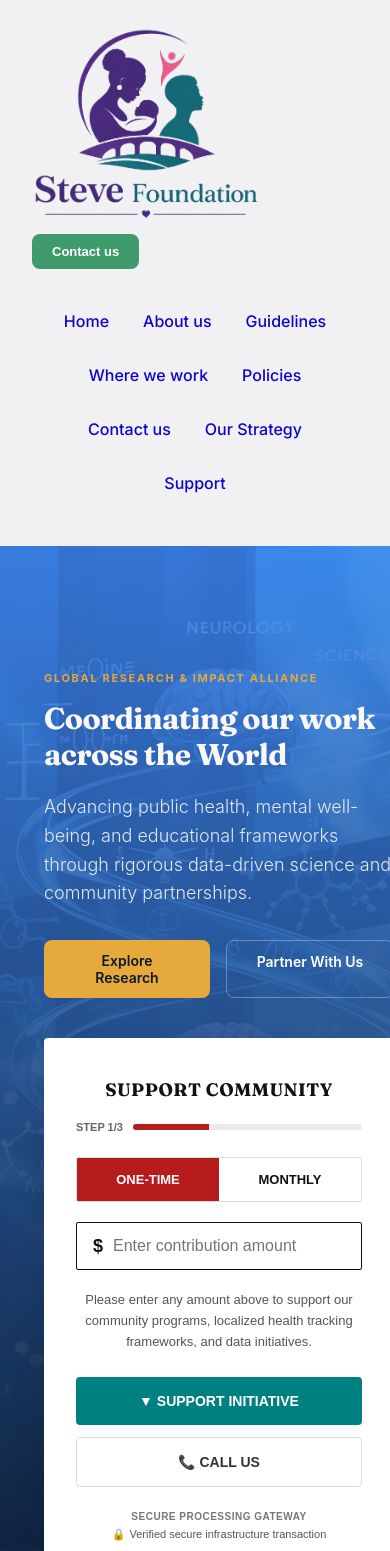
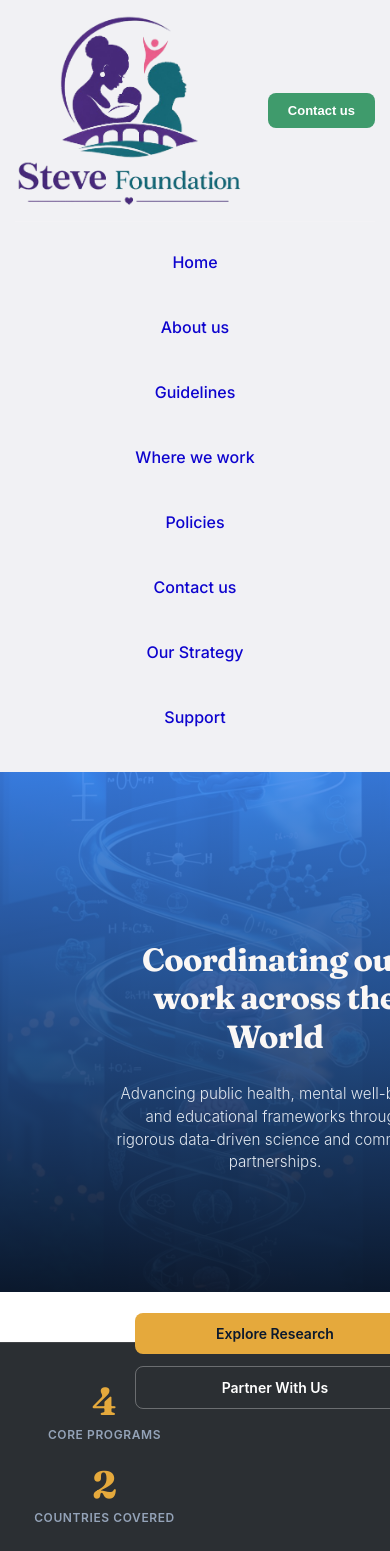
Before and after one commit to stevemichaelfoundation-sys/Steve-Michael-Consulting-Group, a Next.js app: page /branches in a window 390 px wide. Shown: the top 1551 px of the page. Built offline with nearby package versions, Linux system fonts and the light colour scheme.

Commit message:
added mobile responsiveness

```diff
--- a/app/globals.css
+++ b/app/globals.css
@@ -1959,3 +1959,138 @@ button:focus-visible {
     margin-top: 15px !important;
   }
 }
+
+/* Responsive Styles for Mobile Devices */
+@media screen and (max-width: 768px) {
+
+  header,
+  .navbar,
+  nav {
+    flex-direction: column !important;
+    align-items: center !important;
+    text-align: center !important;
+    padding: 15px !important;
+    gap: 15px !important;
+  }
+
+  nav ul,
+  .nav-links,
+  header div:has(a) {
+    flex-direction: row !important;
+    flex-wrap: wrap !important;
+    justify-content: center !important;
+    gap: 10px 15px !important;
+  }
+
+  .hero,
+  .banner,
+  [class*="banner"],
+  [class*="hero"] {
+    min-height: auto !important;
+    height: 300px !important;
+    background-size: cover !important;
+    background-position: center !important;
+  }
+
+  .container,
+  .grid,
+  .row,
+  main > div:has(.col),
+  section:has(h3, h4) {
+    display: flex !important;
+    flex-direction: column !important;
+    align-items: center !important;
+    width: 100% !important;
+    padding-left: 20px !important;
+    padding-right: 20px !important;
+    gap: 40px !important;
+  }
+
+  .col,
+  .column,
+  [class*="col-"],
+  main > div > div {
+    width: 100% !important;
+    max-width: 100% !important;
+    flex: 0 0 100% !important;
+    text-align: left !important;
+    margin-bottom: 20px !important;
+  }
+
+  h1 {
+    font-size: 2.2rem !important;
+    line-height: 1.2 !important;
+  }
+
+  h2 {
+    font-size: 1.8rem !important;
+    line-height: 1.3 !important;
+  }
+
+  h3 {
+    font-size: 1.5rem !important;
+    line-height: 1.4 !important;
+  }
+
+  p {
+    font-size: 1rem !important;
+    line-height: 1.6 !important;
+  }
+}
+/* Responsive Styles for the Hero Section Content */
+@media screen and (max-width: 768px) {
+
+  /* 1. Hero Content Wrapper */
+  /* Centers the text content over the background image on mobile */
+  .hero-content,
+  [class*="hero"] > div:has(h1) {
+    text-align: center !important;
+    padding: 0 20px !important;
+    display: flex !important;
+    flex-direction: column !important;
+    align-items: center !important;
+    justify-content: center !important;
+  }
+
+  /* 2. Hero Headings and Subtext */
+  /* Reduces font size slightly so the large heading doesn't clip off the screen */
+  .hero h1,
+  [class*="hero"] h1,
+  [class*="hero"] .title {
+    font-size: 2rem !important;
+    line-height: 1.2 !important;
+    margin-bottom: 15px !important;
+  }
+
+  /* Keeps description paragraph legible and centered */
+  .hero p,
+  [class*="hero"] p,
+  [class*="hero"] .description {
+    font-size: 0.95rem !important;
+    line-height: 1.5 !important;
+    max-width: 100% !important;
+    margin: 0 auto 25px auto !important;
+  }
+
+
+  .hero-buttons,
+  .cta-buttons,
+  [class*="hero"] div:has(button, a) {
+    display: flex !important;
+    flex-direction: column !important;
+    width: 100% !important;
+    max-width: 280px !important;
+    gap: 12px !important;
+    margin: 0 auto !important;
+  }
+
+  .hero-buttons a,
+  .hero-buttons button,
+  [class*="hero"] a,
+  [class*="hero"] button {
+    width: 100% !important;
+    text-align: center !important;
+    padding: 12px 20px !important;
+    box-sizing: border-box !important;
+  }
+}
```
